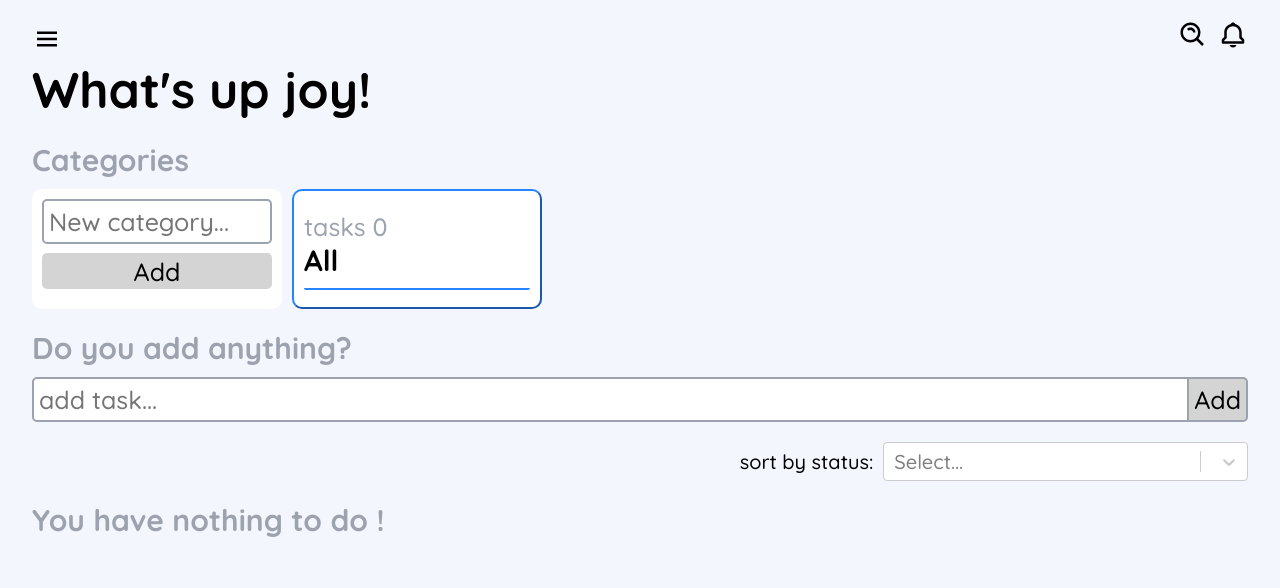
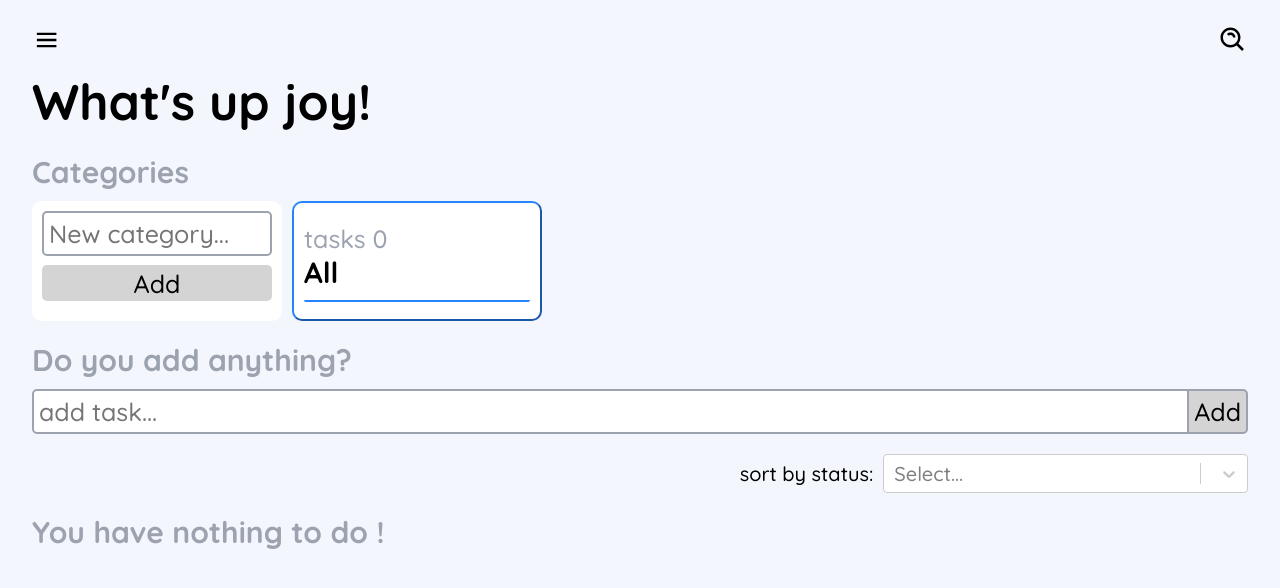
Before and after one commit to Soheiljafarnejad/TodoList-App, a React (Create React App) app: page / in a window 1280 px wide. Shown: the top 588 px of the page. Built offline with nearby package versions, Linux system fonts and the light colour scheme.

Commit message:
add search box

```diff
--- a/src/App.js
+++ b/src/App.js
@@ -5,8 +5,8 @@ import TodoContext from "./Component/Context/TodoContext";
 const App = () => {
   return (
     <>
+      <TodoContext>
       <HeaderCom />
-      <TodoContext>
         <TodoApp />
       </TodoContext>
     </>
--- a/src/Component/Category/Category.module.css
+++ b/src/Component/Category/Category.module.css
@@ -6,8 +6,8 @@
   padding: 2rem 1rem;
   border-radius: 10px;
   width: 100%;
-  min-width: 250px;
-  max-width: 250px;
+  min-width: 180px;
+  max-width: 180px;
   height: 120px;
   cursor: pointer;
 }
@@ -26,7 +26,7 @@
 }
 
 .categoryForm {
-  padding: 1rem;
+  padding:1.5rem 1rem;
 }
 
 .categoryForm button {
@@ -52,3 +52,19 @@
 input[type="radio"] {
   display: none;
 }
+
+
+
+@media screen and (min-width: 768px) {
+  .categoryItem {
+    padding: 2rem 1rem;
+    width: 100%;
+    min-width: 250px;
+    max-width: 250px;
+    height: 120px;
+  }
+  .categoryForm {
+    padding: 1rem;
+  }
+
+}
--- a/src/Component/Context/TodoContext.js
+++ b/src/Component/Context/TodoContext.js
@@ -44,6 +44,14 @@ export const useTodosAction = () => {
   const { todos, category, categoryList } = useTodos();
   const { setTodos, setTodoList, setStatus, setCategory, setCategoryList } =
     useContext(TodoContainerContextDispatcher);
+
+  const searchHandler = (value) => {
+    const cloneTodoList = JSON.parse(localStorage.getItem("todoList")) || [];
+    const filtered = cloneTodoList.filter((item) => {
+      return item.text.toLowerCase().includes(value.toLowerCase());
+    });
+    setTodoList(filtered);
+  };
   const addTodosHandler = (value) => {
     const newTodo = {
       text: value,
@@ -144,6 +152,7 @@ export const useTodosAction = () => {
   };
 
   return {
+    searchHandler,
     addTodosHandler,
     completedHandler,
     deleteHandler,
--- a/src/Component/Header/HeaderCom.js
+++ b/src/Component/Header/HeaderCom.js
@@ -1,21 +1,40 @@
+import { useRef, useState } from "react";
 import { BiSearchAlt } from "react-icons/bi";
 import { BiMenu } from "react-icons/bi";
-import { BiBell } from "react-icons/bi";
-
+import { useTodosAction } from "../Context/TodoContext.js";
 import style from "./HeaderCom.module.css";
 
 const HeaderCom = () => {
+  const { searchHandler } = useTodosAction();
+  const [isSearch, setIsSearch] = useState(false);
+
+  const onSearch = (e) => {
+    searchHandler(e.target.value);
+  };
+
+  const clickHandler = () => {
+    setIsSearch(!isSearch);
+  };
+
   return (
     <header className="container">
       <section className={style.header}>
         <div className={style.icons}>
           <BiMenu />
-          <div>
-            <BiSearchAlt className={style.search} />
-            <BiBell />
+          <div className={style.searchBar}>
+            {isSearch && (
+              <input
+                onChange={onSearch}
+                className={style.search}
+                type="text"
+                autoFocus={true}
+                placeholder="search..."
+              />
+            )}
+            <BiSearchAlt onClick={clickHandler} className={style.iconSearch} />
           </div>
         </div>
-        <h1>What's up joy!</h1>
+        <h1 className={style.title}>What's up joy!</h1>
       </section>
     </header>
   );
--- a/src/Component/Header/HeaderCom.module.css
+++ b/src/Component/Header/HeaderCom.module.css
@@ -1,6 +1,9 @@
 .header {
   display: flex;
   flex-direction: column;
+}
+.title {
+  margin-top: 1rem;
 }
 .icons {
   display: flex;
@@ -12,6 +15,27 @@
   font-size: 3rem;
 }
 
+.iconSearch {
+  cursor: pointer;
+}
+
+.searchBar {
+  width: 100%;
+  height: 40px;
+  display: flex;
+  align-items: center;
+  justify-content: flex-end;
+  cursor: default;
+}
+
 .search {
-  margin-right: 1rem;
+  margin: 0 1rem;
+  padding: 0.2rem 0.5rem;
+  max-width: 200px;
 }
+
+@media screen and (min-width: 768px) {
+  .search {
+    max-width: 300px;
+  }
+}
--- a/src/Component/Todo/Todo.module.css
+++ b/src/Component/Todo/Todo.module.css
@@ -28,7 +28,7 @@
   white-space: normal;
   overflow: hidden;
   text-overflow: ellipsis;
-  margin-left: 22px;
+  margin-left: 25px;
 }
 
 .title::before {
--- a/src/common/Select/SelectCom.module.css
+++ b/src/common/Select/SelectCom.module.css
@@ -3,7 +3,7 @@
   align-items: center;
   justify-content: space-between;
   width: 100%;
-  font-size: 1.5rem;
+  font-size: 1.7rem;
 }
 
 .selected {
--- a/src/index.css
+++ b/src/index.css
@@ -47,12 +47,13 @@ body {
 button,
 input {
   font-family: "Quicksand", sans-serif;
-  font-size: 1.8rem;
+  font-size: 2rem;
   font-weight: 500;
   outline: none;
   border: none;
   border-radius: 5px;
 }
+
 
 button {
   cursor: pointer;
@@ -62,7 +63,7 @@ button {
 input {
   border: 2px solid var(--gray);
   width: 100%;
-  min-width: 180px;
+  min-width: 150px;
   padding: 0.5rem;
 }
 
```
